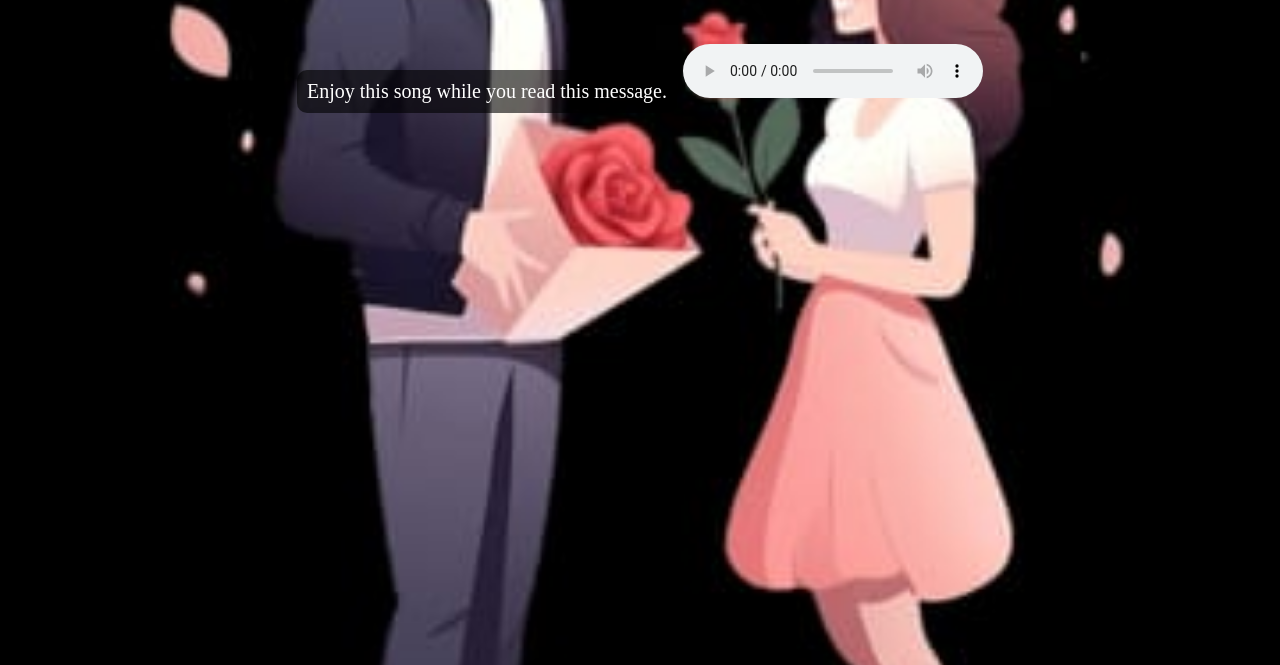
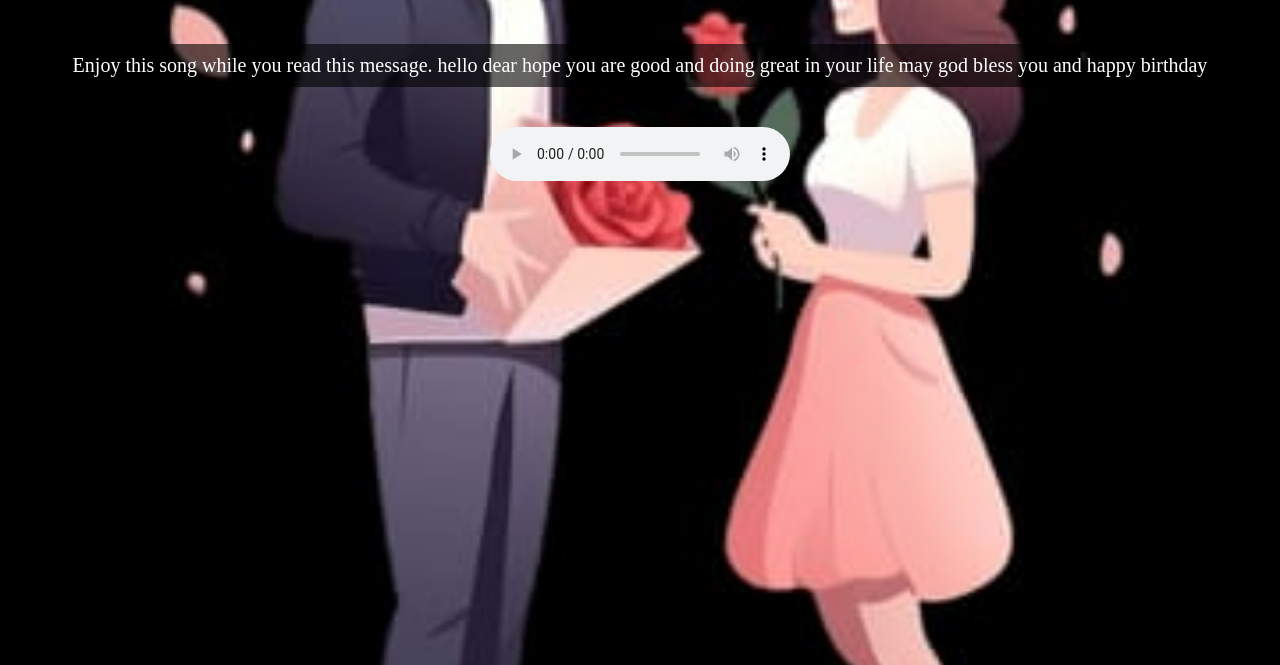
Before and after one commit to sahilsomvanshi/ai-music-page, a plain HTML site: page index.html in a window 1280 px wide. Shown: the part 135-800 px from the top of the page. Drawn offline with Linux system fonts and the light colour scheme.

Commit message:
Update index.html

```diff
--- a/index.html
+++ b/index.html
@@ -31,7 +31,8 @@
 </head>
 <body>
     <h1>Happy Birthday!!</h1>
-    <p>Enjoy this song while you read this message.</p>
+    <p>Enjoy this song while you read this message.
+hello dear hope you are good and doing great in your life may god bless you and happy birthday</p>
     <audio controls autoplay>
         <source src="Die_with_a_smile.mp3" type="audio/mpeg">
         Your browser does not support the audio element.
```
